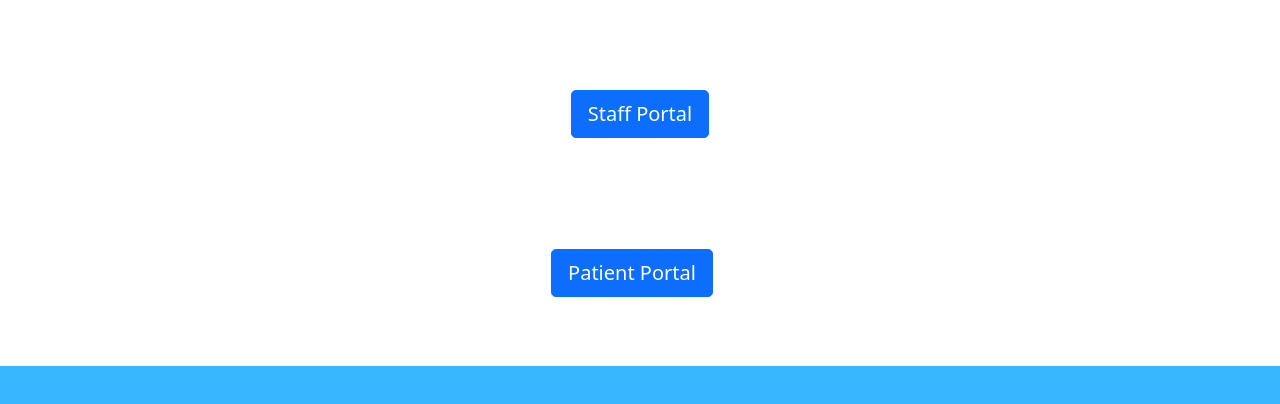
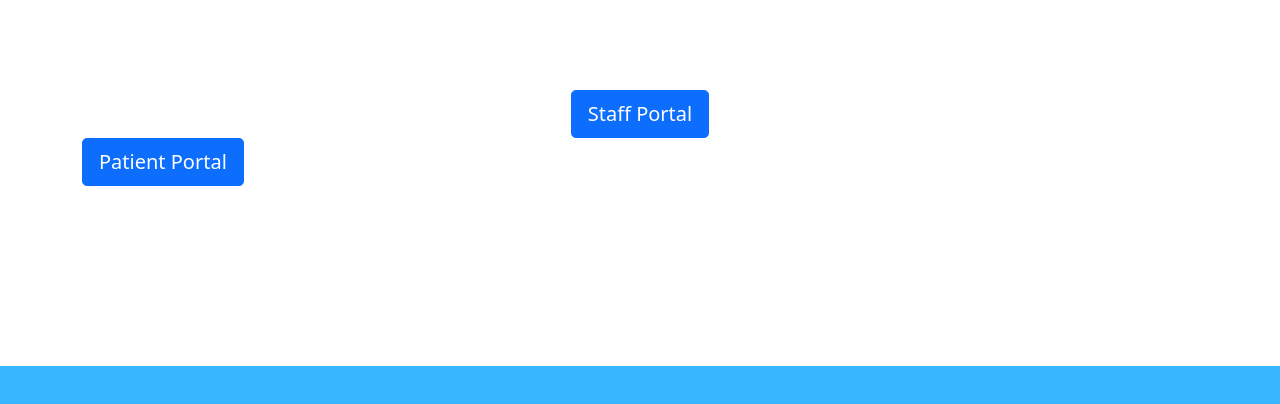
Before and after one commit to spiral6/FinalCheckpointGroup17, a website: page html/index.html in a window 1280 px wide. Shown: the part 378-782 px from the top of the page. Drawn offline with Linux system fonts and the light colour scheme.

Commit message:
Comments

```diff
--- a/html/index.html
+++ b/html/index.html
@@ -23,9 +23,9 @@
         <button onclick="location.href='./staff'" class="btn btn-lg btn-primary btn-block" type="submit">Staff Portal</button>
 
     	</div>
-	  <div class="centered-button">
+	  <!--<div class="centered-button"> -->
         <button style="margin-right:16px" onclick="location.href='./patient'" class="btn btn-lg btn-primary btn-block" type="submit">Patient Portal</button>
-    	</div>
+    	<!--</div> -->
     </div> <!-- /container -->
   </main>
   <div class="fixed-bottom"></div>
```
